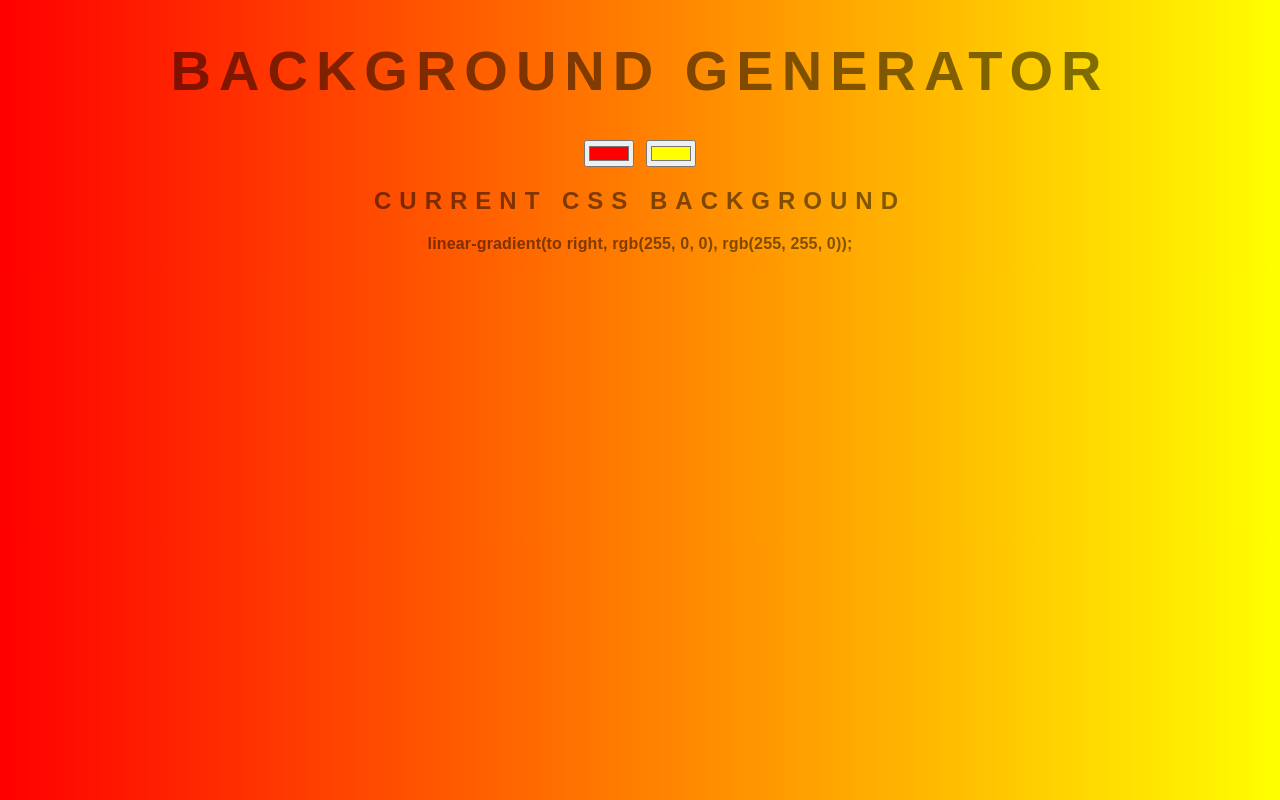
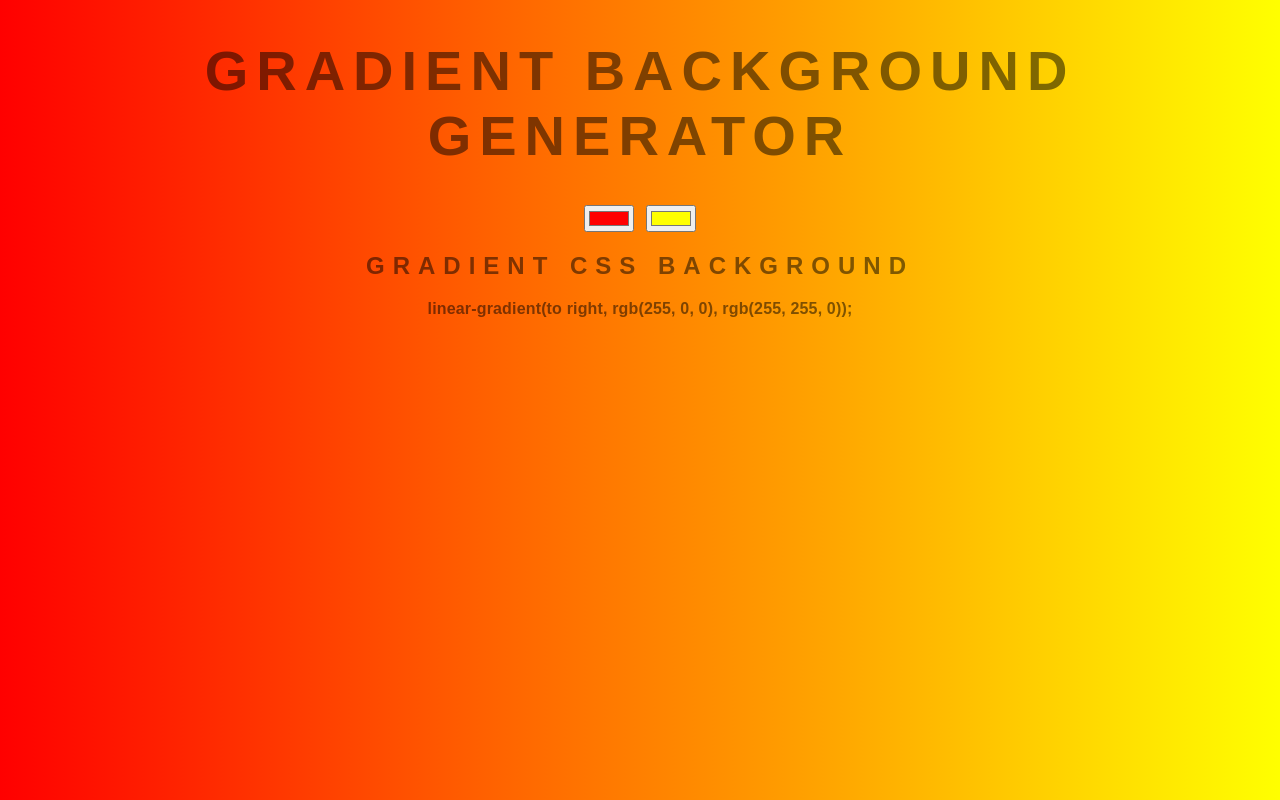
Before and after one commit to johnleosamante/gradient-generator, a plain HTML site: page index.html in a window 1280 px wide. Drawn offline with Linux system fonts and the light colour scheme.

Commit message:
Changed texts.

```diff
--- a/index.html
+++ b/index.html
@@ -4,15 +4,15 @@
 <head>
   <meta charset="UTF-8">
   <meta name="viewport" content="width=device-width, initial-scale=1.0">
-  <title>Gradient Background</title>
+  <title>Gradient Background Generator</title>
   <link rel="stylesheet" href="style.css">
 </head>
 
 <body id="gradient">
-  <h1>Background Generator</h1>
+  <h1>Gradient Background Generator</h1>
   <input type="color" class="color1" name="color1" value="#ff0000">
   <input type="color" class="color2" name="color1" value="#ffff00">
-  <h2>Current CSS Background</h2>
+  <h2>Gradient CSS Background</h2>
   <h3></h3>
   <script type="text/javascript" src="script.js"></script>
 </body>
```
